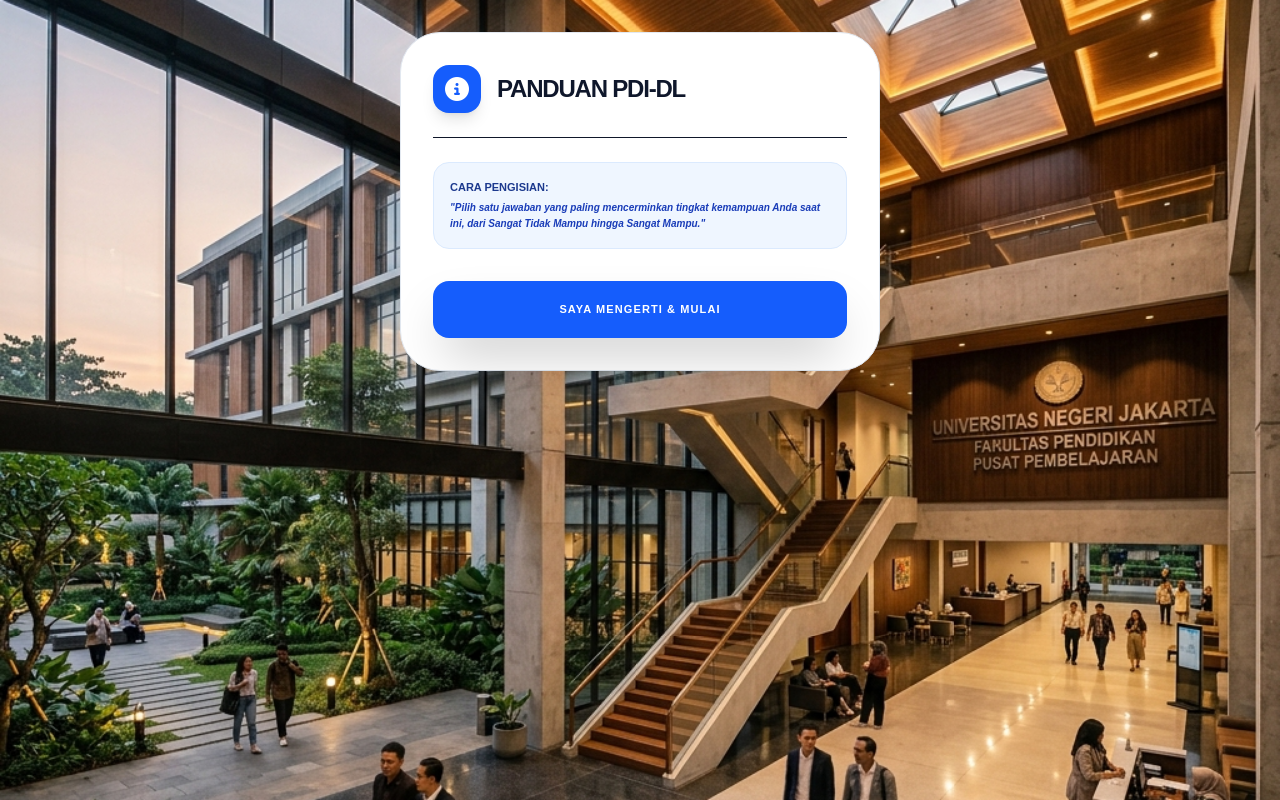
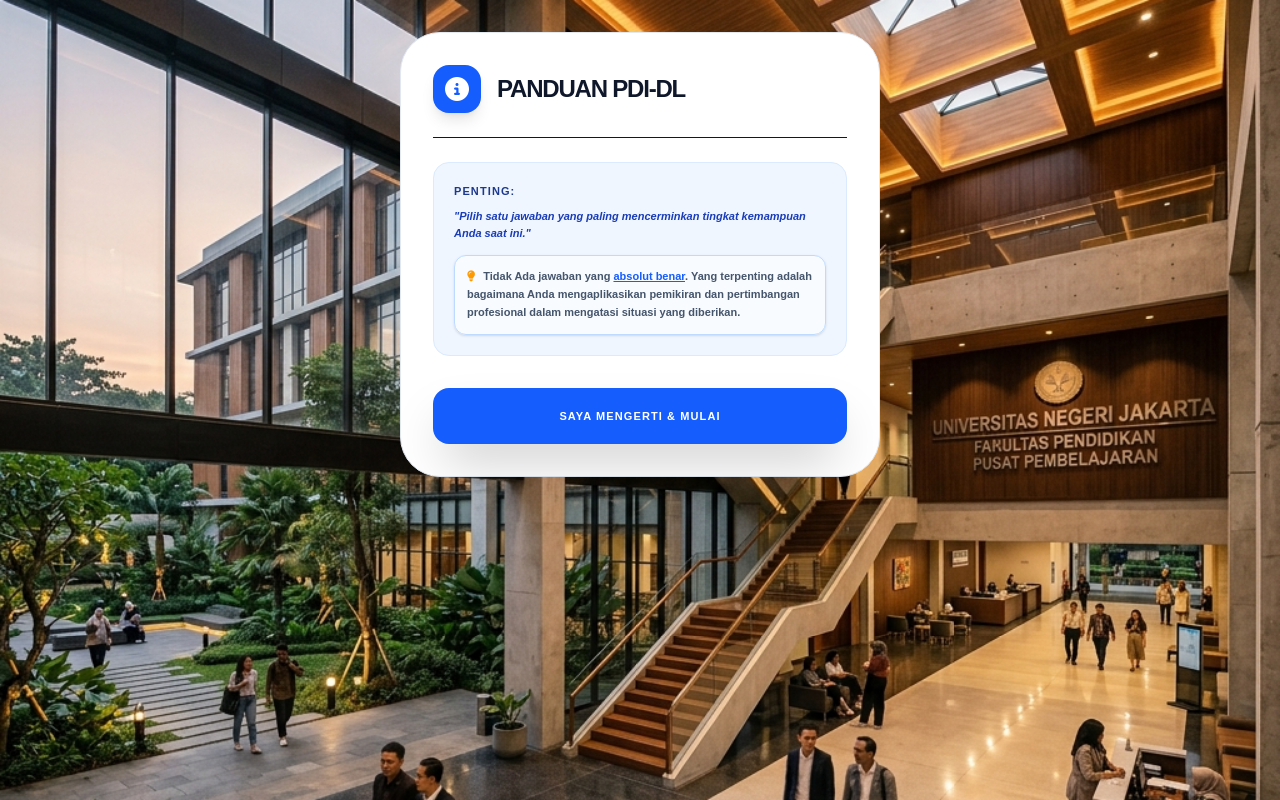
Before and after one commit to cathaleya/web_e-assesment, a Next.js app: page /assessment/preliminary in a window 1280 px wide. Built offline with nearby package versions, Linux system fonts and the light colour scheme.

Commit message:
Update: Refined PDI-DL UI with round buttons, reversed order, and added professional judgment notice

```diff
--- a/src/app/assessment/preliminary/page.tsx
+++ b/src/app/assessment/preliminary/page.tsx
@@ -12,6 +12,7 @@ interface Option {
 interface Question {
   question: string;
   dim: string;
+  text: string;
   options: Option[];
 }
 
@@ -24,11 +25,11 @@ export default function PreliminaryAssessment() {
   const router = useRouter();
 
   const optionColors = [
-    "bg-rose-50 border-rose-100 text-rose-900",
+    "bg-indigo-50 border-indigo-100 text-indigo-900",
+    "bg-blue-50 border-blue-100 text-blue-900",
+    "bg-emerald-50 border-emerald-100 text-emerald-900",
     "bg-amber-50 border-amber-100 text-amber-900",
-    "bg-emerald-50 border-emerald-100 text-emerald-900",
-    "bg-blue-50 border-blue-100 text-blue-900",
-    "bg-purple-50 border-purple-100 text-purple-900"
+    "bg-rose-50 border-rose-100 text-rose-900"
   ];
 
   const fetchQuestions = useCallback(async () => {
@@ -52,12 +53,13 @@ export default function PreliminaryAssessment() {
     fetchQuestions();
   }, [fetchQuestions]);
 
+  // Urutan dibalik: Sangat Mampu (5) di atas, Sangat Tidak Mampu (1) di bawah
   const DEFAULT_OPTIONS = [
-    { text: "Sangat Tidak Mampu", score: 1 },
+    { text: "Sangat Mampu", score: 5 },
+    { text: "Mampu", score: 4 },
+    { text: "Cukup Mampu", score: 3 },
     { text: "Tidak Mampu", score: 2 },
-    { text: "Cukup Mampu", score: 3 },
-    { text: "Mampu", score: 4 },
-    { text: "Sangat Mampu", score: 5 }
+    { text: "Sangat Tidak Mampu", score: 1 }
   ];
 
   const submitAssessment = useCallback(async (finalAnswers: Record<number, number>) => {
@@ -118,14 +120,18 @@ export default function PreliminaryAssessment() {
                 <div className="w-12 h-12 bg-blue-600 rounded-2xl flex items-center justify-center text-white shadow-lg">
                   <i className="fa-solid fa-info-circle text-2xl"></i>
                 </div>
-                <h1 className="text-2xl font-black text-slate-900 uppercase tracking-tighter">Panduan PDI-DL</h1>
+                <h1 className="text-2xl font-black text-slate-900 uppercase tracking-tighter leading-tight">Panduan PDI-DL</h1>
               </div>
 
               <div className="space-y-4 mb-8">
-                <div className="p-4 bg-blue-50 rounded-2xl border border-blue-100">
-                  <h3 className="text-[11px] font-black text-blue-900 uppercase mb-1">Cara Pengisian:</h3>
-                  <p className="text-[10px] font-bold text-blue-800 leading-relaxed italic">
-                    &quot;Pilih satu jawaban yang paling mencerminkan tingkat kemampuan Anda saat ini, dari Sangat Tidak Mampu hingga Sangat Mampu.&quot;
+                <div className="p-5 bg-blue-50 rounded-2xl border border-blue-100">
+                  <h3 className="text-[11px] font-black text-blue-900 uppercase mb-2 tracking-widest">PENTING:</h3>
+                  <p className="text-[11px] font-bold text-blue-800 leading-relaxed italic mb-3">
+                    &quot;Pilih satu jawaban yang paling mencerminkan tingkat kemampuan Anda saat ini.&quot;
+                  </p>
+                  <p className="text-[11px] font-bold text-slate-600 leading-relaxed bg-white/60 p-3 rounded-xl border border-blue-200 shadow-sm">
+                    <i className="fa-solid fa-lightbulb text-amber-500 mr-2"></i>
+                    Tidak Ada jawaban yang <span className="text-blue-600 underline">absolut benar</span>. Yang terpenting adalah bagaimana Anda mengaplikasikan pemikiran dan pertimbangan profesional dalam mengatasi situasi yang diberikan.
                   </p>
                 </div>
               </div>
@@ -156,8 +162,15 @@ export default function PreliminaryAssessment() {
                         answers[currentStep] === opt.score ? "bg-blue-600 border-blue-600 text-white shadow-xl scale-[1.02]" : `${optionColors[idx % optionColors.length]} hover:scale-[1.01]`
                       }`}
                     >
-                      <span className={`w-8 h-8 rounded-xl flex items-center justify-center font-black text-[11px] shrink-0 ${answers[currentStep] === opt.score ? "bg-white text-blue-600" : "bg-white/60 border border-current opacity-80"}`}>{opt.score}</span>
-                      <span className="text-[11px] font-black uppercase tracking-tight">{opt.text}</span>
+                      {/* Tombol Bulat (Radio Style) */}
+                      <div className={`w-6 h-6 rounded-full border-2 flex items-center justify-center shrink-0 transition-all ${
+                        answers[currentStep] === opt.score ? "bg-white border-white" : "bg-white/40 border-current opacity-60"
+                      }`}>
+                         {answers[currentStep] === opt.score && (
+                           <div className="w-2.5 h-2.5 rounded-full bg-blue-600"></div>
+                         )}
+                      </div>
+                      <span className="text-[11px] font-black uppercase tracking-tight leading-tight">{opt.text}</span>
                     </button>
                   ))}
                 </div>
```
